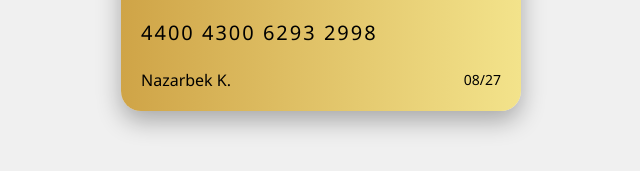
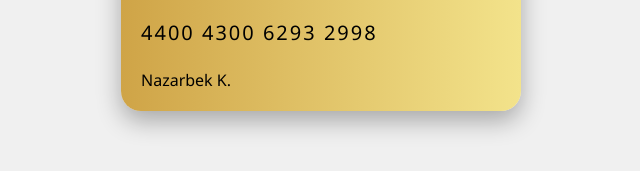
Before and after one commit to nazar588/kaspicard, a plain HTML site: page index.html in a window 1280 px wide. Shown: the part 419-590 px from the top of the page, 319-959 px from the left. Drawn offline with Linux system fonts and the light colour scheme.

Commit message:
Update index.html

```diff
--- a/index.html
+++ b/index.html
@@ -70,7 +70,7 @@
     <div class="number">4400 4300 6293 2998</div>
     <div class="bottom">
       <div class="owner">Nazarbek K.</div>
-      <div class="expiry">08/27</div>
+      <div class="expiry"></div>
     </div>
   </div>
 </body>
```
